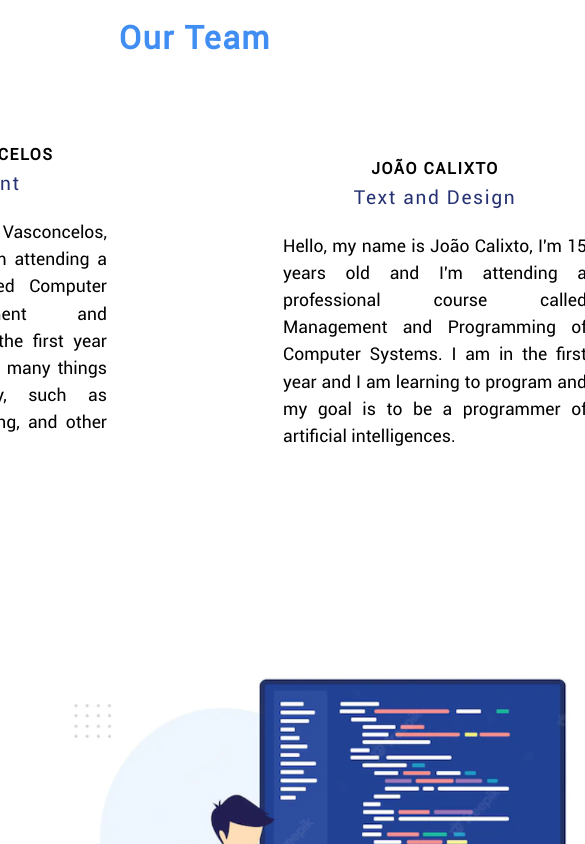
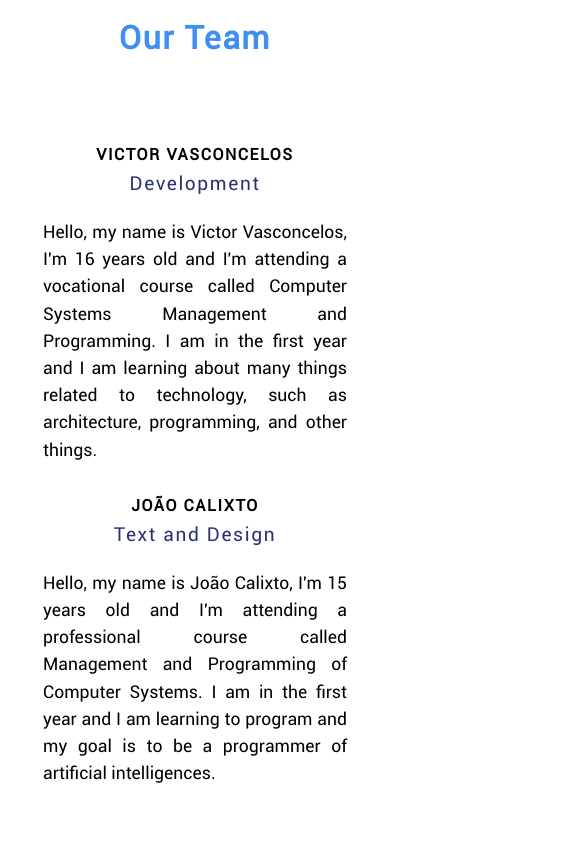
Before and after one commit to Victorceloss/code-wizard, a React (Vite) app in the folder frontend/: page /about in a window 390 px wide. Shown: the part 1180-2024 px from the top of the page, 585 px wide, since content can reach past the window. Built offline with nearby package versions, Linux system fonts and the light colour scheme; some icons are missing.

Commit message:
:lipstick: style: Adding Styles to the About (Responsive)

```diff
--- a/frontend/src/styles/responsive/responsiveAbout.css
+++ b/frontend/src/styles/responsive/responsiveAbout.css
@@ -26,7 +26,18 @@
     margin: 5.0rem 0;
   }
 
+  .members-team {
+    display: flex;
+    align-items: center;
+    flex-direction: column;
+    justify-content: center;
+  }
+
   .about-two-subtitle {font-size: 1.1rem;}
 
   .about-two-text {font-size: 0.9rem;}
+
+  .contact-image {display: none;}
+
+  .contact-form input {width: 20rem;}
 }
```
